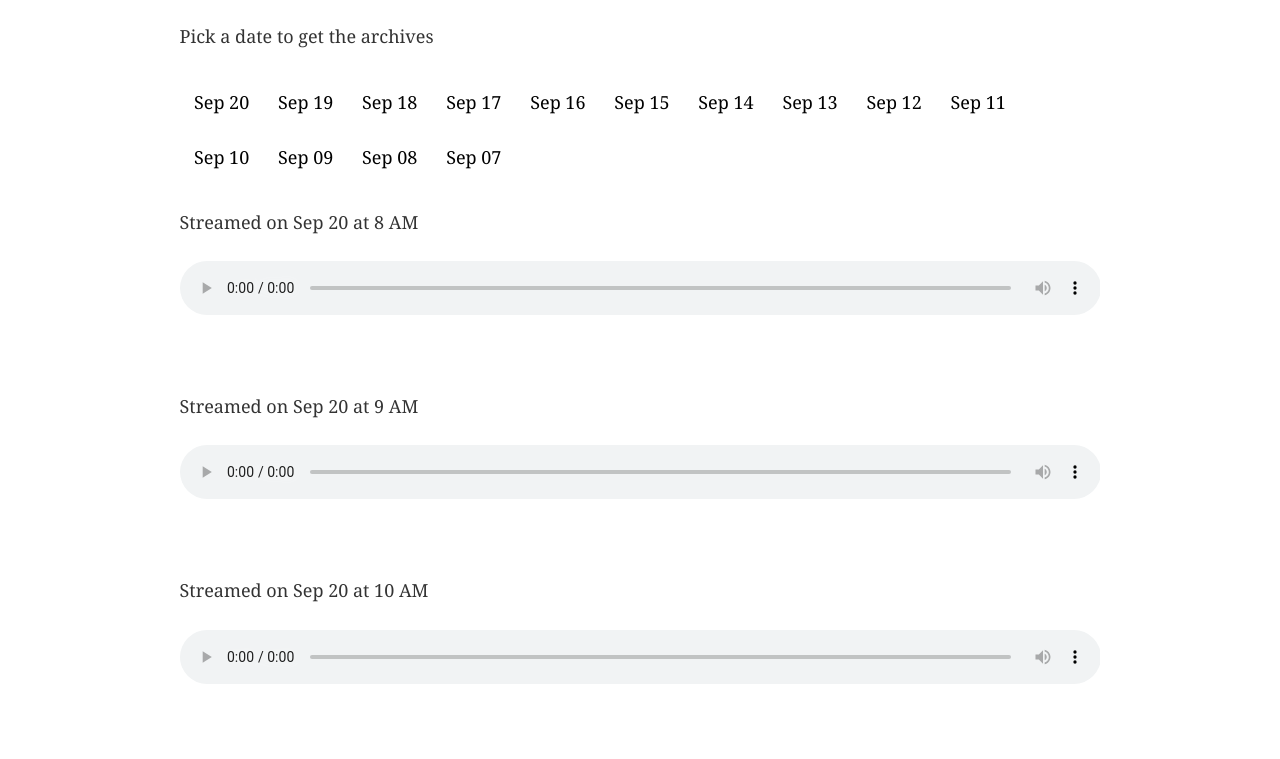
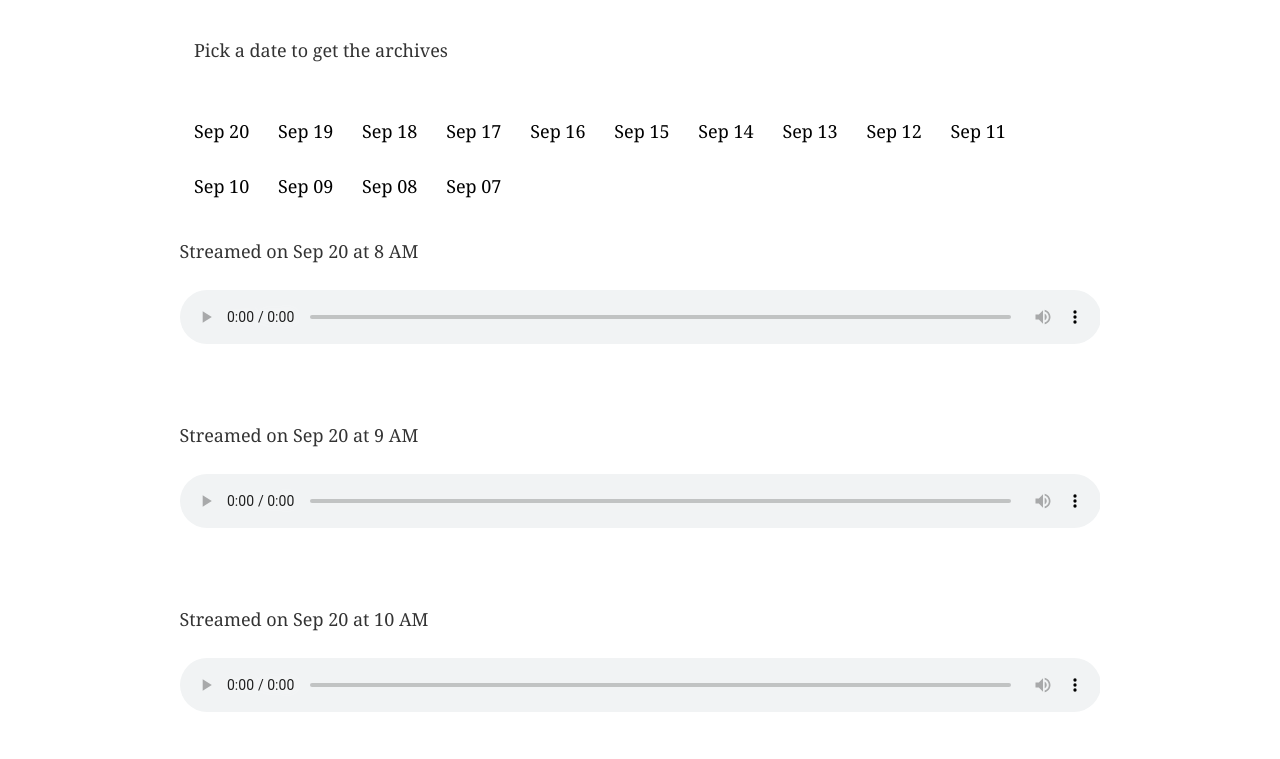
Before and after one commit to fidalgok/wzbc-archive-streaming, a Gatsby site: page / in a window 1280 px wide. Shown: the part 100-859 px from the top of the page. Built offline with nearby package versions, Linux system fonts and the light colour scheme; Gatsby itself is replaced by a stand-in of ours.

Commit message:
fix datepicker bug when no streams for date exist

```diff
--- a/src/components/DatePicker.js
+++ b/src/components/DatePicker.js
@@ -15,17 +15,21 @@ const Date = styled.button`
 `;
 
 const DatePicker = ({ archive, changeListenDate }) => {
-  const dates = archive.map(el => ({
-    id: el.id,
-    date: el.streams[0].formattedDate,
-  }));
+  const dates = archive
+    .filter(el => el.streams.length !== 0)
+    .map(el => ({
+      id: el.id,
+      date: el.streams[0].formattedDate,
+    }));
 
   return (
     <>
-      <p>Pick a date to get the archives</p>
+      <p style={{ padding: '.8rem' }}>Pick a date to get the archives</p>
       <DateContainer>
         {dates.map(date => (
-          <Date onClick={() => changeListenDate(date.id)}>{date.date}</Date>
+          <Date key={date.id} onClick={() => changeListenDate(date.id)}>
+            {date.date}
+          </Date>
         ))}
       </DateContainer>
     </>
```
